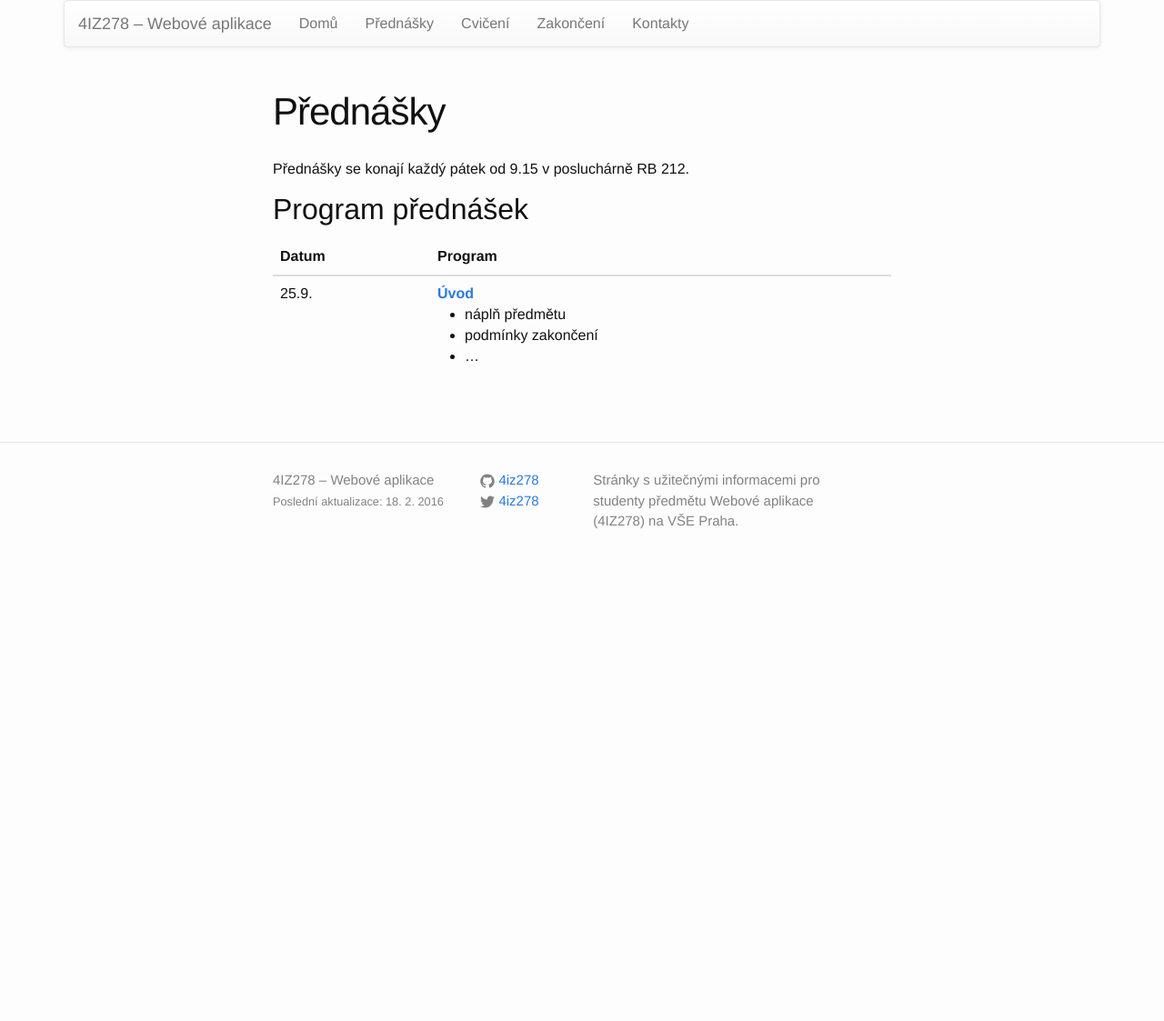
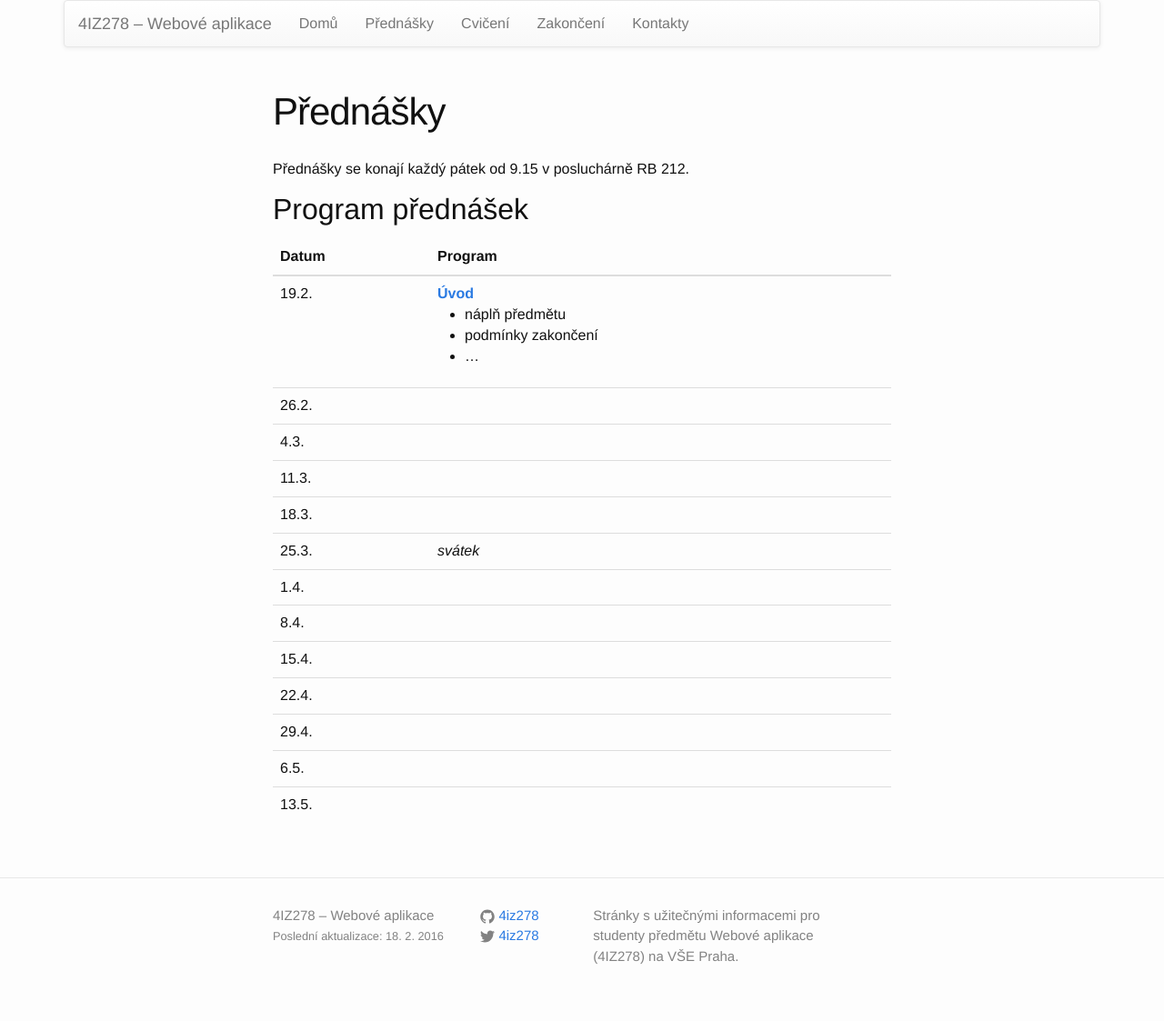
Before and after one commit to 4iz278/4iz278.github.io, a Jekyll site: the page built from prednasky/index.html, in a window 1280 px wide. Shown: the whole page at 91% size. Built offline with Jekyll 4.4.1, drawn with Linux system fonts in a browser that asks for light colours; nearby versions of some CDN libraries; before the commit the page ends 900 px from its top, so only the background shows below that.

Commit message:
Přidány datumy přednášek

```diff
--- a/prednasky/index.html
+++ b/prednasky/index.html
@@ -16,7 +16,7 @@ title: Přednášky
   </thead>
   <tbody>
     <tr>
-      <td>25.9.</td>
+      <td>19.2.</td>
       <td>
         <strong><a href="http://www.kosek.cz/vyuka/4iz278/prednasky/uvod/">Úvod</a></strong>
         <ul>
@@ -26,5 +26,53 @@ title: Přednášky
         </ul>
       </td>
     </tr>
+    <tr>
+      <td>26.2.</td>
+      <td></td>
+    </tr>
+    <tr>
+      <td>4.3.</td>
+      <td></td>
+    </tr>
+    <tr>
+      <td>11.3.</td>
+      <td></td>
+    </tr>
+    <tr>
+      <td>18.3.</td>
+      <td></td>
+    </tr>
+    <tr>
+      <td>25.3.</td>
+      <td><em>svátek</em></td>
+    </tr>
+    <tr>
+      <td>1.4.</td>
+      <td></td>
+    </tr>
+    <tr>
+      <td>8.4.</td>
+      <td></td>
+    </tr>
+    <tr>
+      <td>15.4.</td>
+      <td></td>
+    </tr>
+    <tr>
+      <td>22.4.</td>
+      <td></td>
+    </tr>
+    <tr>
+      <td>29.4.</td>
+      <td></td>
+    </tr>
+    <tr>
+      <td>6.5.</td>
+      <td></td>
+    </tr>
+    <tr>
+      <td>13.5.</td>
+      <td></td>
+    </tr>
   </tbody>
 </table>
```
